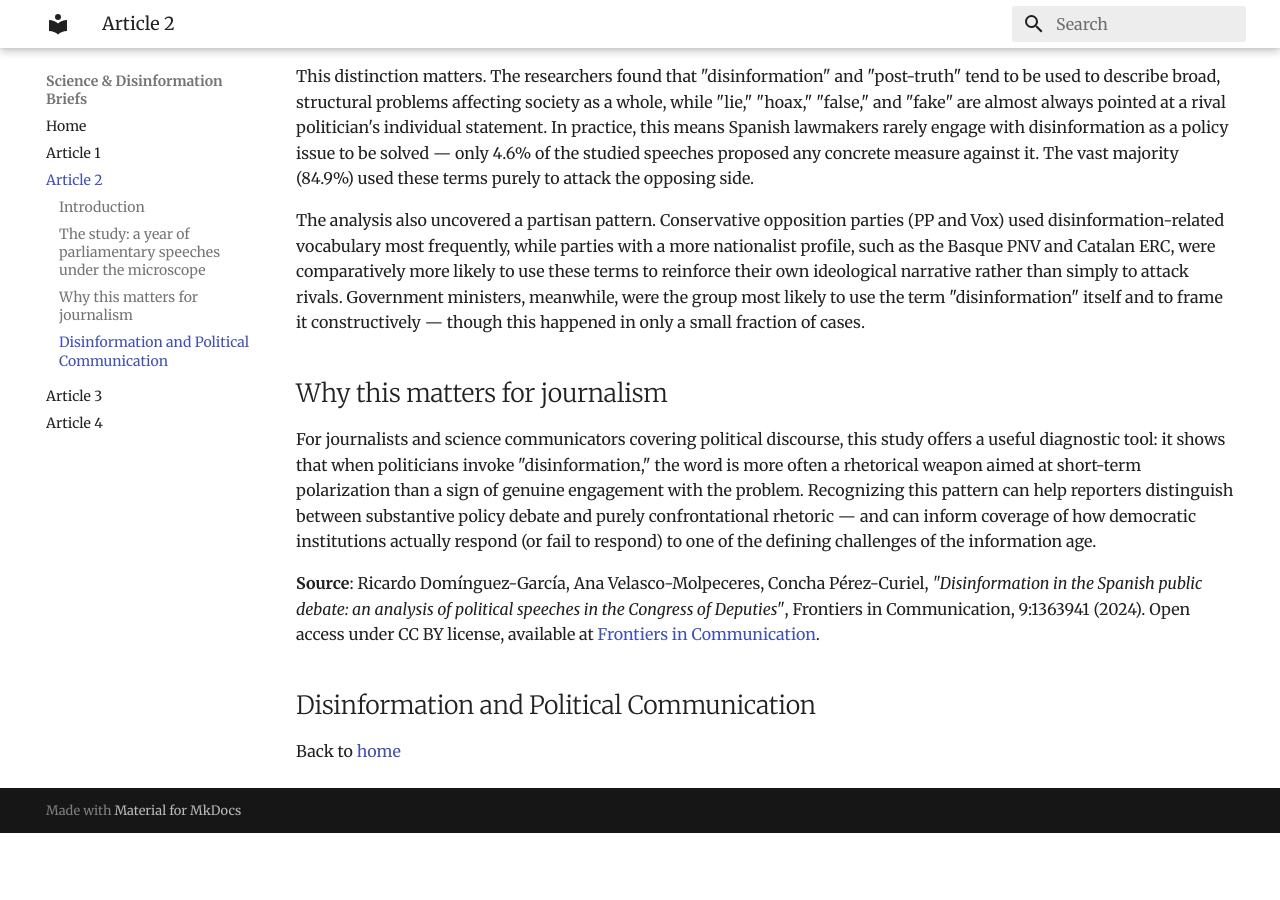
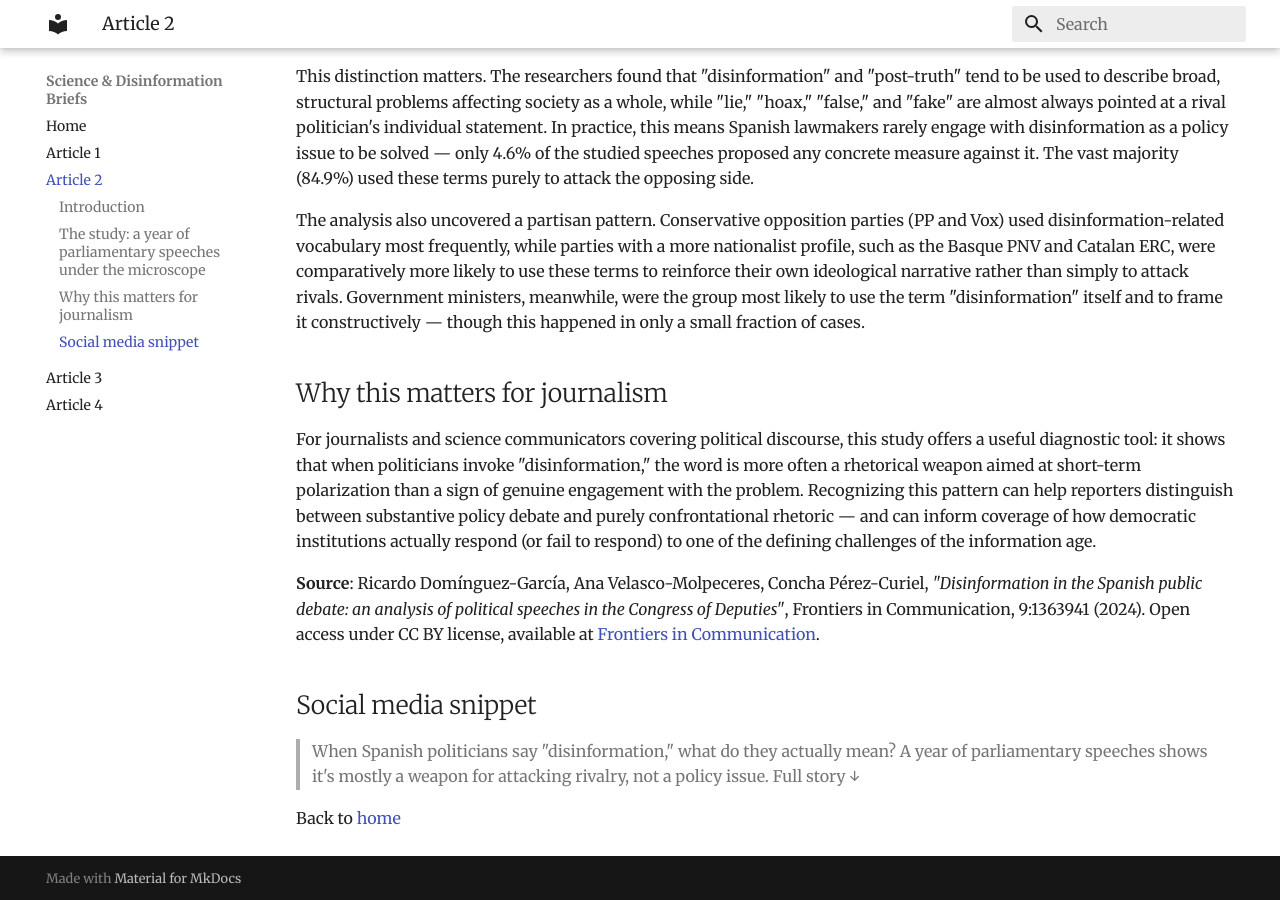
Before and after one commit to danieledelpozzo/editoria, an MkDocs documentation site: the page built from docs/article2.md, in a window 1280 px wide and 900 px high, scrolled down 715 px. Built offline with MkDocs 1.6.1 and Material for MkDocs 9.7.7, drawn with Linux system fonts in a browser that asks for light colours; before the commit the page ends 1548 px from its top, so only the background shows below that.

Commit message:
Update article2.md with new section and snippet

```diff
--- a/docs/article2.md
+++ b/docs/article2.md
@@ -20,6 +20,9 @@ For journalists and science communicators covering political discourse, this stu
 
 **Source**: Ricardo Domínguez-García, Ana Velasco-Molpeceres, Concha Pérez-Curiel, *"Disinformation in the Spanish public debate: an analysis of political speeches in the Congress of Deputies"*, Frontiers in Communication, 9:1363941 (2024). Open access under CC BY license, available at [Frontiers in Communication](https://doi.org/10.3389/fcomm.2024.1363941).
 
-## Disinformation and Political Communication
+## Social media snippet
+> When Spanish politicians say "disinformation," what do they actually mean?
+> A year of parliamentary speeches shows it's mostly a weapon for attacking
+> rivalry,  not a policy issue. Full story ↓
 
 Back to [home](../index.html)
```
